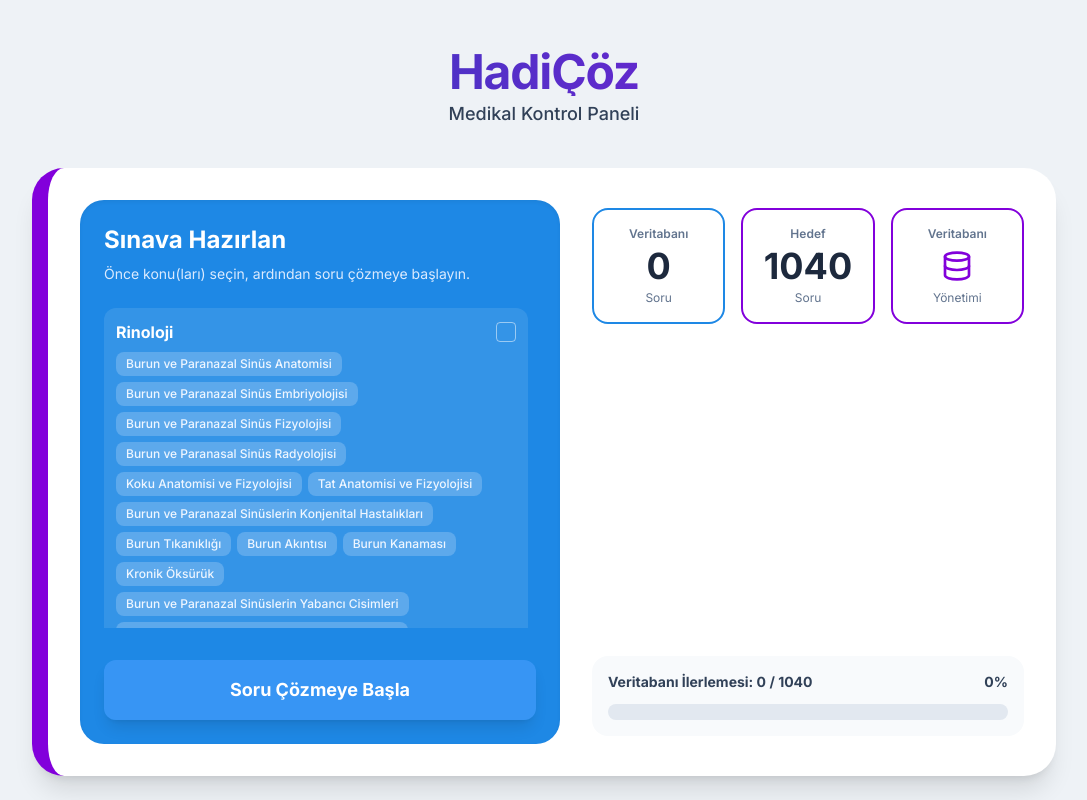
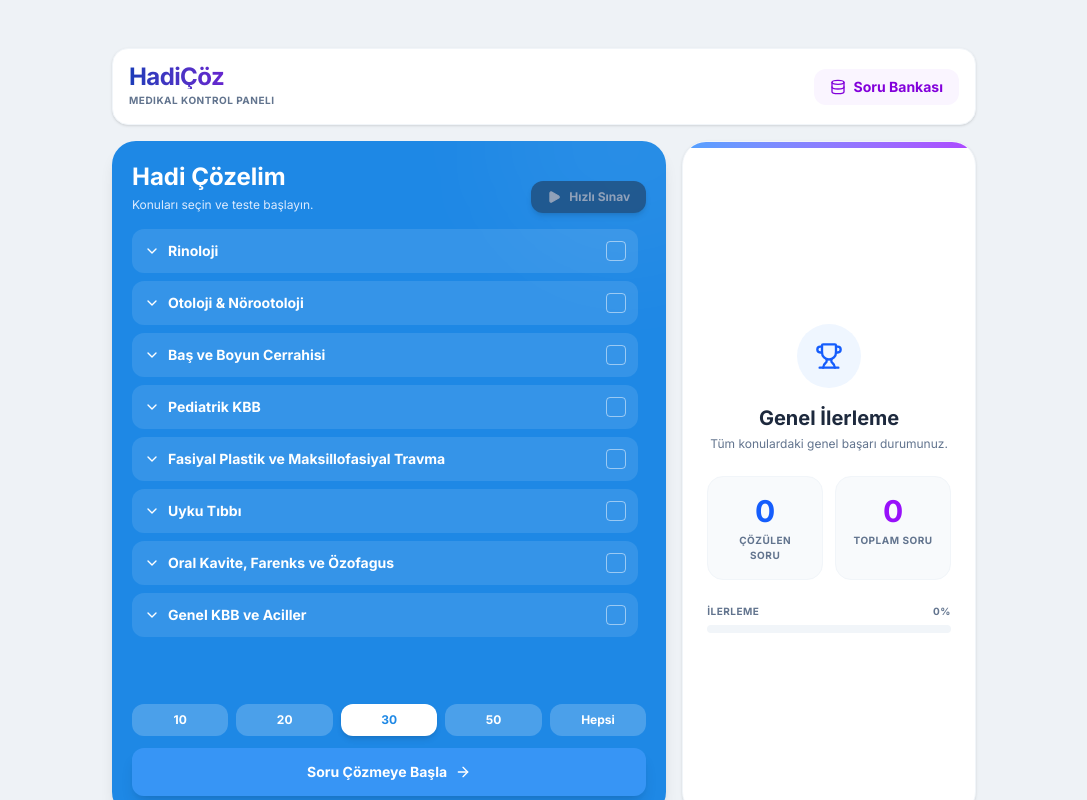
Before and after one commit to alanya-lab/Soru-bankasi, a React (Vite) app: page / in a window 1280 px wide. Shown: the top 800 px of the page, without its empty margins (96-1183 px from the left). Built offline with nearby package versions, Linux system fonts and the light colour scheme; no server answers.

Commit message:
baya bişey yaptık

```diff
--- a/src/App.tsx
+++ b/src/App.tsx
@@ -1,10 +1,10 @@
 import React, { useState, useEffect, useRef } from 'react';
 import { generateExamQuestions } from './services/gemini';
-import { getQuestions, saveQuestions, clearQuestions, getRandomQuestions } from './services/db';
+import { getQuestions, saveQuestions, clearQuestions, getRandomQuestions, getSolvedQuestions, markQuestionsAsSolved } from './services/db';
 import { Question } from './types';
 import { TOPICS } from './constants';
 import { getTopicDistribution } from './utils';
-import { Loader2, BookOpen, CheckCircle2, XCircle, ChevronRight, RefreshCw, ArrowRight, ArrowLeft, CheckSquare, Play, Settings, Trophy, Home, Database, StopCircle, Download, Upload, Check, ArrowUp } from 'lucide-react';
+import { Loader2, BookOpen, CheckCircle2, XCircle, ChevronRight, RefreshCw, ArrowRight, ArrowLeft, CheckSquare, Play, Settings, Trophy, Home, Database, StopCircle, Download, Upload, Check, ArrowUp, ChevronDown, ChevronUp } from 'lucide-react';
 import { motion, AnimatePresence } from 'motion/react';
 
 type ViewState = 'dashboard' | 'exam' | 'result' | 'database';
@@ -14,6 +14,8 @@ export default function App() {
 
   // DB State
   const [dbCount, setDbCount] = useState(0);
+  const [allQuestions, setAllQuestions] = useState<Question[]>([]);
+  const [solvedQuestions, setSolvedQuestions] = useState<string[]>([]);
   const [isAutoGenerating, setIsAutoGenerating] = useState(false);
   const [genStatus, setGenStatus] = useState('');
   const autoGenRef = useRef(false);
@@ -21,6 +23,7 @@ export default function App() {
 
   // Setup state
   const [selectedTopicIds, setSelectedTopicIds] = useState<number[]>([]);
+  const [expandedCategories, setExpandedCategories] = useState<string[]>([]);
   const [questionCount, setQuestionCount] = useState<number>(30);
 
   // Exam state
@@ -33,8 +36,11 @@ export default function App() {
   const [forceShowExplanation, setForceShowExplanation] = useState(false);
 
   useEffect(() => {
-    setDbCount(getQuestions().length);
-  }, []);
+    const q = getQuestions();
+    setDbCount(q.length);
+    setAllQuestions(q);
+    setSolvedQuestions(getSolvedQuestions());
+  }, [view]);
 
   useEffect(() => {
     let interval: any;
@@ -98,6 +104,10 @@ export default function App() {
       setCurrentIndex(prev => prev + 1);
     } else {
       setIsTimerActive(false);
+      const answeredQuestions = questions
+        .filter((_, i) => answers[i])
+        .map(q => q.soru.trim());
+      markQuestionsAsSolved(answeredQuestions);
       setView('result');
     }
   };
@@ -226,111 +236,168 @@ export default function App() {
       }
     };
 
+    const toggleExpandedCategory = (category: string) => {
+      setExpandedCategories(prev =>
+        prev.includes(category) ? prev.filter(c => c !== category) : [...prev, category]
+      );
+    };
+
     return (
-      <div className="max-w-5xl mx-auto space-y-8 pt-4">
-        <div className="text-center mb-10">
-          <h1 className="text-5xl font-extrabold text-transparent bg-clip-text bg-gradient-to-r from-blue-800 to-purple-700 tracking-tight">
+      <div className="max-w-4xl mx-auto h-[100dvh] flex flex-col p-4 gap-4 overflow-hidden">
+        {/* Header */}
+        <div className="bg-white rounded-2xl shadow-sm border border-slate-100 p-4 flex items-center justify-between shrink-0">
+          <div>
+            <h1 className="text-2xl font-extrabold text-transparent bg-clip-text bg-gradient-to-r from-blue-800 to-purple-700 tracking-tight leading-none">
               HadiÇöz
             </h1>
-          <p className="text-slate-700 font-medium text-lg mt-1">Medikal Kontrol Paneli</p>
+            <p className="text-slate-500 text-[10px] font-bold uppercase tracking-wider mt-1">Medikal Kontrol Paneli</p>
+          </div>
+          <button
+            onClick={() => setView('database')}
+            className="bg-purple-50 hover:bg-purple-100 text-purple-700 px-4 py-2 rounded-xl text-sm font-bold transition-colors flex items-center gap-2"
+          >
+            <Database size={16} /> <span className="hidden sm:inline">Soru Bankası</span>
+          </button>
         </div>
 
-        <div className="bg-white rounded-[2rem] shadow-xl border-l-[16px] border-purple-700 p-8 flex flex-col lg:flex-row gap-8">
-          {/* Left: Prepare for Test */}
-          <div className="bg-[#1e88e5] rounded-[1.5rem] p-6 text-white flex-1 flex flex-col shadow-inner">
-            <h2 className="text-2xl font-bold mb-2">Sınava Hazırlan</h2>
-            <p className="text-blue-100 text-sm mb-6">Önce konu(ları) seçin, ardından soru çözmeye başlayın.</p>
+        {/* Main Content */}
+        <div className="flex-1 flex flex-col md:flex-row gap-4 min-h-0">
 
-            <div className="flex flex-col gap-4 mb-8 flex-1 overflow-y-auto max-h-[40vh] pr-2 custom-scrollbar">
+          {/* Left: Hadi Çözelim (Takes up most space) */}
+          <div className="flex-[2] md:flex-[7] bg-[#1e88e5] rounded-3xl p-4 sm:p-5 text-white flex flex-col shadow-lg overflow-hidden relative min-h-0">
+            <div className="absolute top-0 right-0 w-64 h-64 bg-white/5 rounded-full blur-3xl -translate-y-1/2 translate-x-1/3 pointer-events-none"></div>
+
+            <div className="flex justify-between items-end mb-4 shrink-0 relative z-10">
+              <div>
+                <h2 className="text-xl sm:text-2xl font-bold mb-1">Hadi Çözelim</h2>
+                <p className="text-blue-100 text-[10px] sm:text-xs">Konuları seçin ve teste başlayın.</p>
+              </div>
+              <button
+                onClick={() => startExam('quick')}
+                disabled={dbCount < 30}
+                className="bg-slate-900 hover:bg-slate-800 disabled:bg-slate-800/50 disabled:text-slate-400 text-white px-3 py-2 sm:px-4 sm:py-2 rounded-xl text-[10px] sm:text-xs font-bold transition-all shadow-md flex items-center gap-1.5 sm:gap-2"
+              >
+                <Play size={14} fill="currentColor" /> <span className="hidden sm:inline">Hızlı Sınav</span><span className="sm:hidden">Hızlı</span>
+              </button>
+            </div>
+
+            {/* Topics Accordion */}
+            <div className="flex-1 overflow-y-auto pr-2 custom-scrollbar space-y-2 mb-4 relative z-10">
               {categories.map(category => {
                 const categoryTopics = TOPICS.filter(t => t.category === category);
                 const allSelected = categoryTopics.every(t => selectedTopicIds.includes(t.id));
+                const isExpanded = expandedCategories.includes(category);
+
                 return (
-                  <div key={category} className="bg-white/10 rounded-xl p-3">
+                  <div key={category} className="bg-white/10 rounded-xl overflow-hidden transition-all">
+                    <div className="flex items-center justify-between p-2.5 sm:p-3">
+                      <button
+                        onClick={() => toggleExpandedCategory(category)}
+                        className="flex-1 text-left font-bold text-xs sm:text-sm text-white flex items-center gap-2"
+                      >
+                        {isExpanded ? <ChevronUp size={16} /> : <ChevronDown size={16} />}
+                        <span className="truncate">{category}</span>
+                      </button>
                       <button
                         onClick={() => toggleCategory(category)}
-                      className="w-full text-left font-bold text-white flex items-center justify-between mb-2"
+                        className={`w-5 h-5 rounded flex items-center justify-center border transition-colors shrink-0 ml-2 ${allSelected ? 'bg-white border-white' : 'border-white/50 hover:bg-white/20'}`}
                       >
-                      <span>{category}</span>
-                      <div className={`w-5 h-5 rounded flex items-center justify-center border ${allSelected ? 'bg-white border-white' : 'border-white/50'}`}>
-                        {allSelected && <Check size={14} className="text-[#1e88e5]" />}
+                        {allSelected && <Check size={12} className="text-[#1e88e5]" strokeWidth={3} />}
+                      </button>
                     </div>
-                    </button>
-                    <div className="flex flex-wrap gap-1.5">
+
+                    {isExpanded && (
+                      <div className="flex flex-col gap-1 px-2.5 pb-2.5 sm:px-3 sm:pb-3">
                         {categoryTopics.map(topic => {
                           const isSelected = selectedTopicIds.includes(topic.id);
+                          const topicQuestions = allQuestions.filter(q => q.topic === topic.name);
+                          const totalQ = topicQuestions.length;
+                          const solvedQ = topicQuestions.filter(q => solvedQuestions.includes(q.soru.trim())).length;
+
                           return (
                             <button
                               key={topic.id}
                               onClick={() => toggleTopic(topic.id)}
-                            className={`px-2.5 py-1 rounded-lg text-xs font-medium transition-all ${
-                              isSelected ? 'bg-white text-[#1e88e5]' : 'bg-white/20 text-blue-50 hover:bg-white/30'
+                              className={`w-full text-left px-2.5 py-2 sm:px-3 sm:py-2 rounded-lg text-[10px] sm:text-xs font-medium transition-all flex items-center justify-between ${
+                                isSelected ? 'bg-white text-[#1e88e5]' : 'bg-white/10 text-blue-50 hover:bg-white/20'
                               }`}
                             >
-                            {topic.name}
+                              <span className="flex-1 truncate pr-2">{topic.name}</span>
+                              <span className={`text-[9px] sm:text-[10px] px-1.5 py-0.5 rounded-md font-bold ${isSelected ? 'bg-blue-100 text-blue-800' : 'bg-black/20 text-white'}`}>
+                                {solvedQ}/{totalQ}
+                              </span>
                             </button>
                           );
                         })}
                       </div>
+                    )}
                   </div>
                 );
               })}
             </div>
 
+            {/* Bottom Controls */}
+            <div className="shrink-0 space-y-2.5 sm:space-y-3 relative z-10">
+              <div className="flex gap-1.5 sm:gap-2">
+                {[10, 20, 30, 50, 9999].map(num => (
+                  <button
+                    key={num}
+                    onClick={() => setQuestionCount(num)}
+                    className={`flex-1 py-1.5 sm:py-2 rounded-xl text-[10px] sm:text-xs font-bold transition-all ${
+                      questionCount === num ? 'bg-white text-[#1e88e5] shadow-md' : 'bg-white/20 text-white hover:bg-white/30'
+                    }`}
+                  >
+                    {num === 9999 ? 'Hepsi' : num}
+                  </button>
+                ))}
+              </div>
               <button
                 onClick={() => startExam('custom')}
                 disabled={selectedTopicIds.length === 0 || dbCount === 0}
-              className="w-full bg-[#1565c0] hover:bg-[#0d47a1] disabled:bg-blue-400/50 disabled:cursor-not-allowed text-white py-4 rounded-xl font-bold text-lg transition-all shadow-lg active:scale-95"
+                className="w-full bg-[#1565c0] hover:bg-[#0d47a1] disabled:bg-blue-400/50 disabled:cursor-not-allowed text-white py-2.5 sm:py-3.5 rounded-xl font-bold text-xs sm:text-sm transition-all shadow-lg active:scale-95 flex items-center justify-center gap-2"
               >
-              Soru Çözmeye Başla
+                Soru Çözmeye Başla <ArrowRight size={14} className="sm:w-4 sm:h-4" />
               </button>
+            </div>
           </div>
 
           {/* Right: Stats */}
-          <div className="flex-1 flex flex-col justify-between py-2">
-            <div className="grid grid-cols-3 gap-4 mb-8">
-              <div className="border-2 border-[#1e88e5] rounded-2xl p-4 text-center flex flex-col justify-center">
-                <div className="text-xs font-semibold text-slate-500 mb-1">Veritabanı</div>
-                <div className="text-4xl font-bold text-slate-800">{dbCount}</div>
-                <div className="text-xs text-slate-500 mt-1">Soru</div>
+          <div className="flex-1 md:flex-[4] flex flex-col gap-4 min-h-0 shrink-0 md:shrink">
+            <div className="bg-white rounded-3xl p-4 sm:p-6 shadow-sm border border-slate-100 flex-1 flex flex-col justify-center items-center text-center relative overflow-hidden">
+              <div className="absolute top-0 left-0 w-full h-1.5 bg-gradient-to-r from-blue-400 to-purple-500"></div>
+
+              <div className="w-12 h-12 sm:w-16 sm:h-16 bg-blue-50 text-blue-600 rounded-full flex items-center justify-center mb-2 sm:mb-4">
+                <Trophy size={24} className="sm:w-7 sm:h-7" />
               </div>
-              <div className="border-2 border-purple-700 rounded-2xl p-4 text-center flex flex-col justify-center">
-                <div className="text-xs font-semibold text-slate-500 mb-1">Hedef</div>
-                <div className="text-4xl font-bold text-slate-800">1040</div>
-                <div className="text-xs text-slate-500 mt-1">Soru</div>
+              <h3 className="text-lg sm:text-xl font-bold text-slate-800 mb-0.5 sm:mb-1">Genel İlerleme</h3>
+              <p className="text-slate-500 text-[10px] sm:text-xs mb-4 sm:mb-6">Tüm konulardaki genel başarı durumunuz.</p>
+
+              <div className="w-full grid grid-cols-2 gap-2 sm:gap-3">
+                <div className="bg-slate-50 rounded-2xl p-3 sm:p-4 border border-slate-100">
+                  <div className="text-2xl sm:text-3xl font-black text-blue-600 mb-0.5 sm:mb-1">{solvedQuestions.length}</div>
+                  <div className="text-[9px] sm:text-[10px] font-bold text-slate-500 uppercase tracking-wider">Çözülen Soru</div>
                 </div>
-              <div
-                className="border-2 border-purple-700 rounded-2xl p-4 text-center cursor-pointer hover:bg-purple-50 transition-colors flex flex-col justify-center items-center group"
-                onClick={() => setView('database')}
-              >
-                <div className="text-xs font-semibold text-slate-500 mb-2">Veritabanı</div>
-                <Database size={32} className="text-purple-700 group-hover:scale-110 transition-transform" />
-                <div className="text-xs text-slate-500 mt-2">Yönetimi</div>
+                <div className="bg-slate-50 rounded-2xl p-3 sm:p-4 border border-slate-100">
+                  <div className="text-2xl sm:text-3xl font-black text-purple-600 mb-0.5 sm:mb-1">{dbCount}</div>
+                  <div className="text-[9px] sm:text-[10px] font-bold text-slate-500 uppercase tracking-wider">Toplam Soru</div>
                 </div>
               </div>
 
-            <div className="bg-slate-50 p-4 rounded-2xl">
-              <div className="flex justify-between text-sm font-bold text-slate-700 mb-3">
-                <span>Veritabanı İlerlemesi: {dbCount} / 1040</span>
-                <span>{Math.round((dbCount / 1040) * 100)}%</span>
+              {/* Progress Bar */}
+              <div className="w-full mt-4 sm:mt-6">
+                <div className="flex justify-between text-[9px] sm:text-[10px] font-bold text-slate-500 mb-1.5 uppercase tracking-wider">
+                  <span>İlerleme</span>
+                  <span>{dbCount > 0 ? Math.round((solvedQuestions.length / dbCount) * 100) : 0}%</span>
                 </div>
-              <div className="h-4 bg-slate-200 rounded-full overflow-hidden">
-                <div className="h-full bg-[#1e88e5] rounded-full transition-all duration-1000" style={{ width: `${(dbCount / 1040) * 100}%` }}></div>
+                <div className="h-1.5 sm:h-2 w-full bg-slate-100 rounded-full overflow-hidden">
+                  <div
+                    className="h-full bg-gradient-to-r from-blue-500 to-purple-500 rounded-full transition-all duration-1000"
+                    style={{ width: `${dbCount > 0 ? (solvedQuestions.length / dbCount) * 100 : 0}%` }}
+                  ></div>
                 </div>
               </div>
             </div>
           </div>
-
-        <div className="bg-white rounded-2xl shadow-sm p-8 text-center border border-slate-100">
-          <h3 className="text-xl font-bold text-slate-800 mb-2">Hızlı Sınav</h3>
-          <p className="text-slate-500 text-sm mb-6">Tüm konulardan 30 soruluk hızlı bir sınava başlayın.</p>
-          <button
-            onClick={() => startExam('quick')}
-            disabled={dbCount < 30}
-            className="bg-slate-900 hover:bg-slate-800 disabled:bg-slate-300 disabled:cursor-not-allowed text-white px-8 py-3 rounded-full font-bold transition-all shadow-lg active:scale-95"
-          >
-            Hızlı Sınava Başla
-          </button>
         </div>
       </div>
     );
@@ -346,7 +413,7 @@ export default function App() {
     const isCorrect = selectedAnswer === question.dogruCevap;
 
     return (
-      <div className="max-w-2xl mx-auto flex flex-col h-[100dvh] justify-center p-3 sm:p-4">
+      <div className="max-w-2xl mx-auto flex flex-col h-[100dvh] justify-start px-3 pb-3 pt-8 sm:px-4 sm:pb-4 sm:pt-12">
         <div className="flex flex-col w-full bg-white rounded-3xl shadow-2xl overflow-hidden border border-slate-100 max-h-[75dvh]">
           {/* Header */}
           <div className="bg-slate-50/50 px-4 py-3 border-b border-slate-100 flex items-center justify-between flex-shrink-0">
--- a/src/constants.ts
+++ b/src/constants.ts
@@ -54,5 +54,32 @@ export const TOPICS: Topic[] = [
   // Pediatrik KBB
   { id: 45, name: 'Adenotonsiller Hastalıklar', weight: 5, category: 'Pediatrik KBB' },
   { id: 46, name: 'Pediatrik Havayolu Problemleri (Laringomalazi vb.)', weight: 5, category: 'Pediatrik KBB' },
-  { id: 47, name: 'Konjenital Boyun Kitleleri', weight: 4, category: 'Pediatrik KBB' }
+  { id: 47, name: 'Konjenital Boyun Kitleleri', weight: 4, category: 'Pediatrik KBB' },
+
+  // Fasiyal Plastik ve Maksillofasiyal Travma
+  { id: 48, name: 'Rinoplasti (Estetik ve Fonksiyonel)', weight: 6, category: 'Fasiyal Plastik ve Maksillofasiyal Travma' },
+  { id: 49, name: 'Fasiyal Flepler ve Greftler', weight: 5, category: 'Fasiyal Plastik ve Maksillofasiyal Travma' },
+  { id: 50, name: 'Maksillofasiyal Travmalar', weight: 6, category: 'Fasiyal Plastik ve Maksillofasiyal Travma' },
+  { id: 51, name: 'Otoplasti ve Aurikula Rekonstrüksiyonu', weight: 4, category: 'Fasiyal Plastik ve Maksillofasiyal Travma' },
+  { id: 52, name: 'Dudak ve Damak Yarıkları', weight: 4, category: 'Fasiyal Plastik ve Maksillofasiyal Travma' },
+  { id: 53, name: 'Yüz Gençleştirme (Cerrahi ve Medikal)', weight: 3, category: 'Fasiyal Plastik ve Maksillofasiyal Travma' },
+  { id: 54, name: 'Fasiyal Paralizi Rehabilitasyonu', weight: 5, category: 'Fasiyal Plastik ve Maksillofasiyal Travma' },
+
+  // Uyku Tıbbı
+  { id: 55, name: 'Uyku Fizyolojisi ve Polisomnografi', weight: 4, category: 'Uyku Tıbbı' },
+  { id: 56, name: 'Obstrüktif Uyku Apnesi Sendromu (OSAS)', weight: 6, category: 'Uyku Tıbbı' },
+  { id: 57, name: 'Horlama ve Cerrahi Tedavileri', weight: 5, category: 'Uyku Tıbbı' },
+
+  // Oral Kavite, Farenks ve Özofagus
+  { id: 58, name: 'Oral Kavite Anatomisi ve Benign Hastalıkları', weight: 4, category: 'Oral Kavite, Farenks ve Özofagus' },
+  { id: 59, name: 'Oral Kavite Kanserleri', weight: 6, category: 'Oral Kavite, Farenks ve Özofagus' },
+  { id: 60, name: 'Orofarenks ve Hipofarenks Kanserleri', weight: 6, category: 'Oral Kavite, Farenks ve Özofagus' },
+  { id: 61, name: 'Yutma Bozuklukları (Disfaji)', weight: 5, category: 'Oral Kavite, Farenks ve Özofagus' },
+  { id: 62, name: 'Özofagus Hastalıkları ve Yabancı Cisimleri', weight: 4, category: 'Oral Kavite, Farenks ve Özofagus' },
+
+  // Genel KBB ve Aciller
+  { id: 63, name: 'KBB Acilleri (Hava Yolu, Kanama vb.)', weight: 6, category: 'Genel KBB ve Aciller' },
+  { id: 64, name: 'Sistemik Hastalıkların KBB Bulguları', weight: 5, category: 'Genel KBB ve Aciller' },
+  { id: 65, name: 'Baş Boyun Sendromları ve Genetik', weight: 4, category: 'Genel KBB ve Aciller' },
+  { id: 66, name: 'KBB\'de Görüntüleme Yöntemleri', weight: 4, category: 'Genel KBB ve Aciller' }
 ];
--- a/src/services/db.ts
+++ b/src/services/db.ts
@@ -1,6 +1,7 @@
 import { Question } from '../types';
 
 const DB_KEY = 'kbb_question_bank';
+const SOLVED_KEY = 'kbb_solved_questions';
 
 export function getQuestions(): Question[] {
   try {
@@ -9,6 +10,21 @@ export function getQuestions(): Question[] {
   } catch {
     return [];
   }
+}
+
+export function getSolvedQuestions(): string[] {
+  try {
+    const data = localStorage.getItem(SOLVED_KEY);
+    return data ? JSON.parse(data) : [];
+  } catch {
+    return [];
+  }
+}
+
+export function markQuestionsAsSolved(questions: string[]) {
+  const existing = new Set(getSolvedQuestions());
+  questions.forEach(q => existing.add(q));
+  localStorage.setItem(SOLVED_KEY, JSON.stringify(Array.from(existing)));
 }
 
 export function saveQuestions(newQuestions: Question[]): number {
```
Lines whose indentation alone changed are shown as unchanged.
